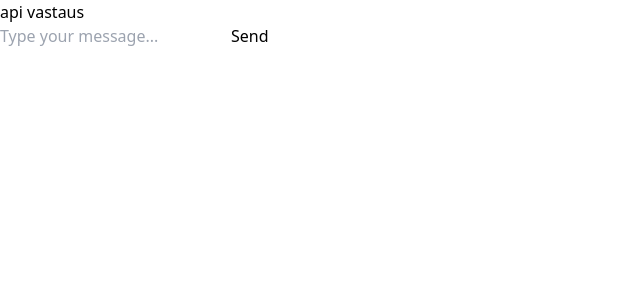
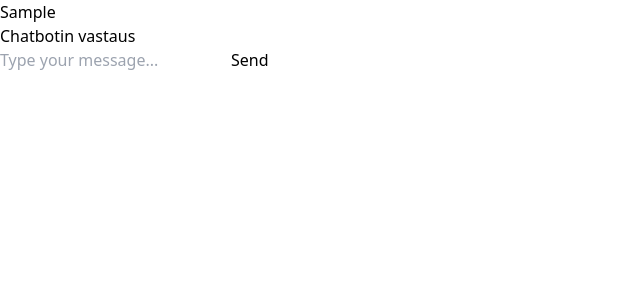
Before and after one commit to laguagu/chatgpt-chatbot, a React (Vite) app in the folder frontend/: page / in a window 1280 px wide. Both pictures are taken after typing "Sample" into the empty fields and a click on the button "Send". Shown: the top 300 px of the page, without its empty margins (0-640 px from the left). Built offline with nearby package versions, Linux system fonts and the light colour scheme.

Commit message:
Fix handleSubmit user input function

```diff
--- a/frontend/src/App.tsx
+++ b/frontend/src/App.tsx
@@ -1,7 +1,7 @@
 /* eslint-disable */
 import { ChangeEvent, FormEvent, useState } from "react";
 import { Message } from "./types/chatTypes";
-import clsx from 'clsx';
+import clsx from "clsx";
 
 function Chatbox() {
   const [messages, setMessages] = useState<Message[]>([]);
@@ -13,17 +13,22 @@ function Chatbox() {
 
   const handleSubmit = (e: FormEvent<HTMLFormElement>) => {
     e.preventDefault();
-    setMessages([...messages, { text: userInput, sender: "user" }]);
-    setMessages([...messages, { text: "api vastaus", sender: "bot" }]);
+    setMessages((prevMessages) => [
+      ...prevMessages,
+      { text: userInput, sender: "user" },
+      { text: "Chatbotin vastaus", sender: "bot" },
+    ]);
+
     setUserInput("");
+    console.log(messages);
   };
 
   return (
     <div className="flex flex-col h-screen bg-gray-200 p-4">
       <div className="flex-1 overflow-y-auto ">
-        {messages.map((messages, index) => (
-          <div key={index}>
-            {messages.text}
+        {messages.map((message, index) => (
+          <div key={index} className={clsx({})}>
+            {message.text}
           </div>
         ))}
       </div>
```
